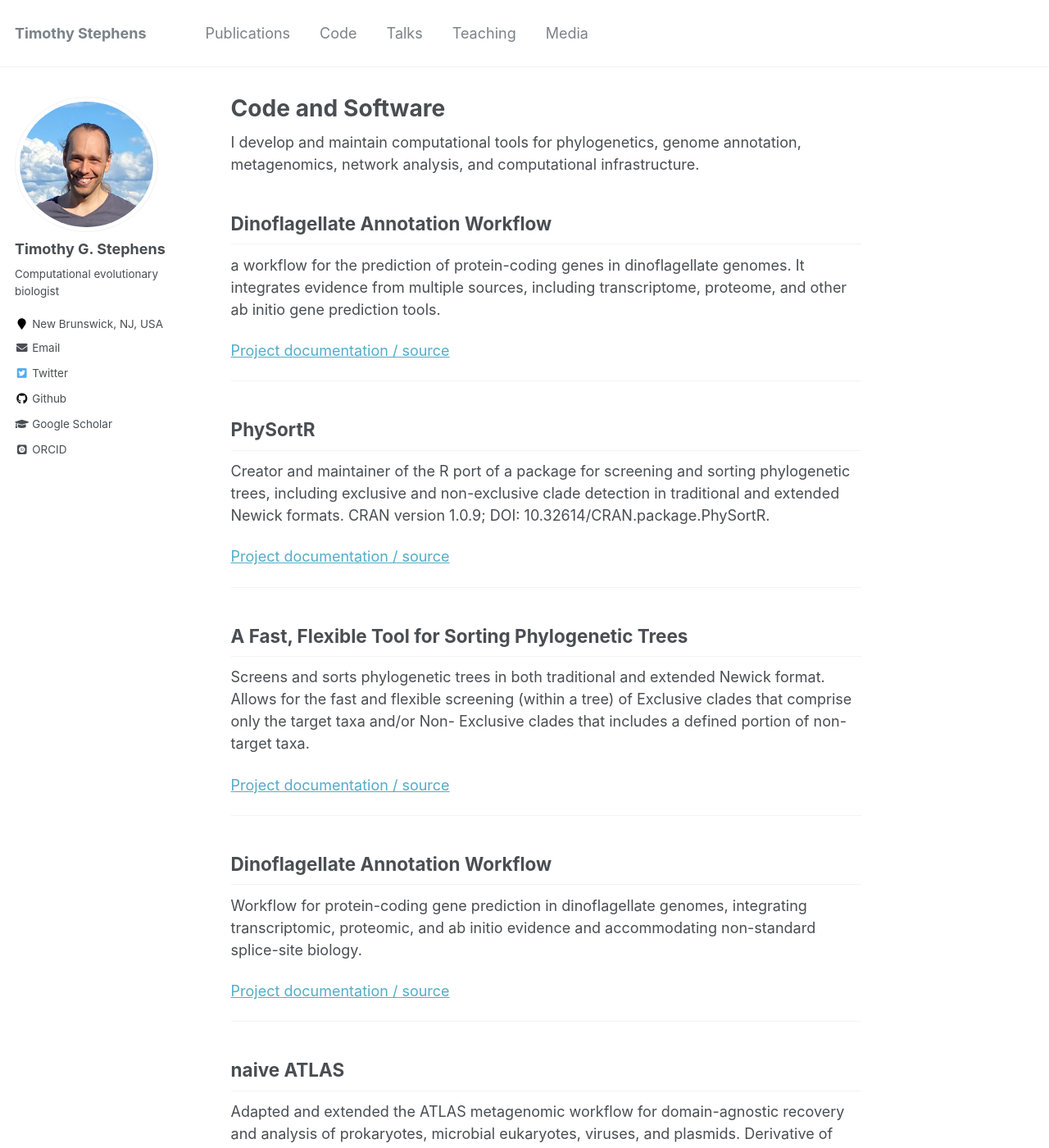
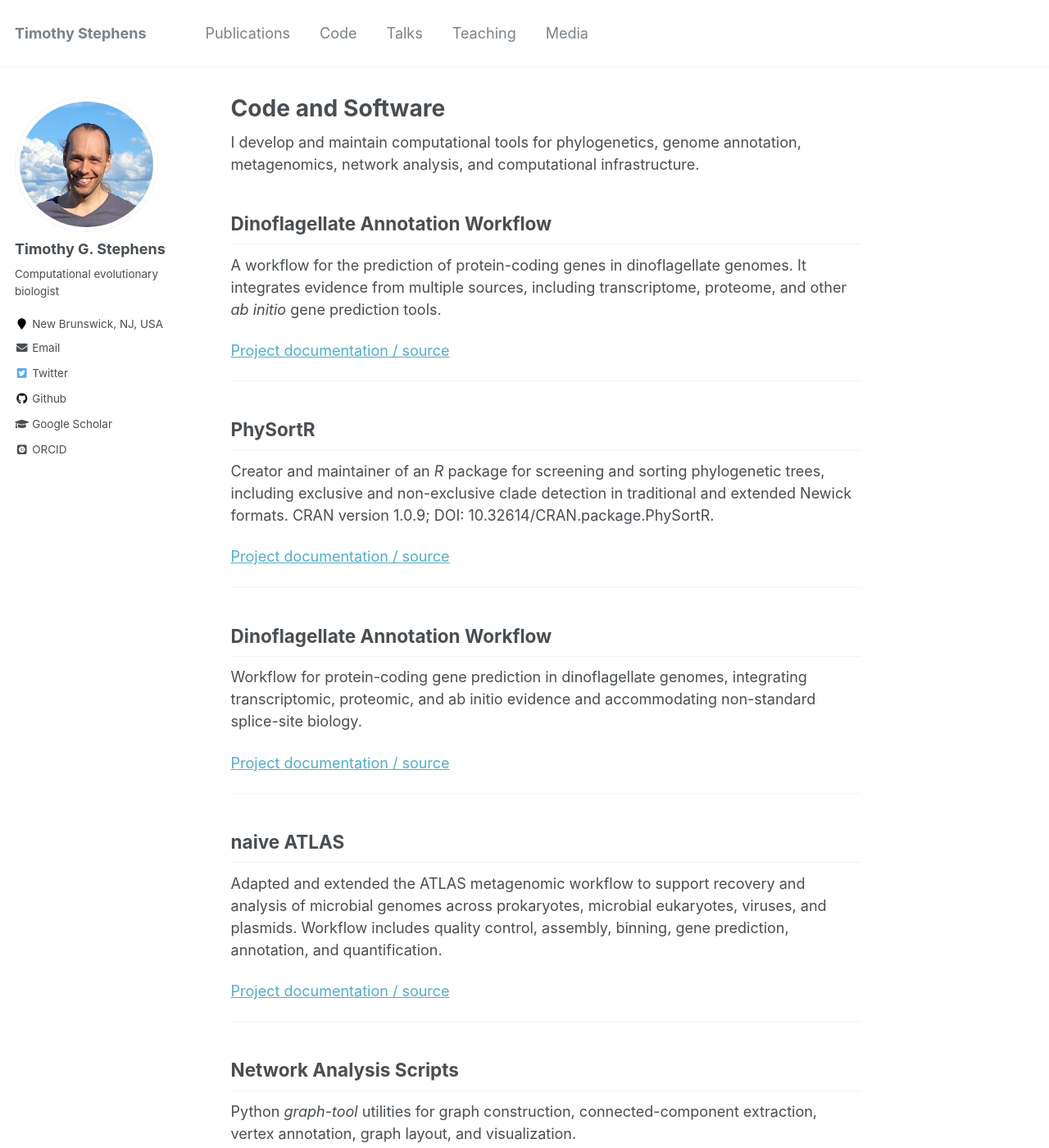
Before and after one commit to TimothyStephens/timothystephens.github.io, a Jekyll site: the page built from _pages/code.md, in a window 1280 px wide and 1400 px high. Shown: the whole window at 82% size. Built offline with Jekyll 4.4.1, drawn with Linux system fonts in a browser that asks for light colours; some web fonts are replaced; a script that is not in the unit is left out; some of the changed text lies outside the part shown.

Commit message:
Update Thu Nov  5 03:49:34 PM EST 2026

```diff
--- a/_pages/code.md
+++ b/_pages/code.md
@@ -11,7 +11,7 @@ I develop and maintain computational tools for phylogenetics, genome annotation,
 
 ## Dinoflagellate Annotation Workflow
 
-a workflow for the prediction of protein-coding genes in dinoflagellate genomes. It integrates evidence from multiple sources, including transcriptome, proteome, and other ab initio gene prediction tools.
+A workflow for the prediction of protein-coding genes in dinoflagellate genomes. It integrates evidence from multiple sources, including transcriptome, proteome, and other *ab initio* gene prediction tools.
 
 [Project documentation / source](https://TimothyStephens.github.io/Dinoflagellate_Annotation_Workflow)
 
@@ -22,17 +22,9 @@ a workflow for the prediction of protein-coding genes in dinoflagellate genomes.
 
 ## PhySortR
 
-Creator and maintainer of the R port of a package for screening and sorting phylogenetic trees, including exclusive and non-exclusive clade detection in traditional and extended Newick formats. CRAN version 1.0.9; DOI: 10.32614/CRAN.package.PhySortR.
+Creator and maintainer of an *R* package for screening and sorting phylogenetic trees, including exclusive and non-exclusive clade detection in traditional and extended Newick formats. CRAN version 1.0.9; DOI: 10.32614/CRAN.package.PhySortR.
 
 [Project documentation / source](https://CRAN.R-project.org/package=PhySortR)
-
-<hr>
-
-## A Fast, Flexible Tool for Sorting Phylogenetic Trees
-
-Screens and sorts phylogenetic trees in both traditional and extended Newick format. Allows for the fast and flexible screening (within a tree) of Exclusive clades that comprise only the target taxa and/or Non- Exclusive clades that includes a defined portion of non-target taxa.
-
-[Project documentation / source](https://cran.r-project.org/web/packages/PhySortR/index.html)
 
 <hr>
 
@@ -49,7 +41,7 @@ Workflow for protein-coding gene prediction in dinoflagellate genomes, integrati
 
 ## naive ATLAS
 
-Adapted and extended the ATLAS metagenomic workflow for domain-agnostic recovery and analysis of prokaryotes, microbial eukaryotes, viruses, and plasmids. Derivative of upstream ATLAS; specify individual modifications and contribution accurately.
+Adapted and extended the ATLAS metagenomic workflow to support recovery and analysis of microbial genomes across prokaryotes, microbial eukaryotes, viruses, and plasmids. Workflow includes quality control, assembly, binning, gene prediction, annotation, and quantification.
 
 [Project documentation / source](https://github.com/TimothyStephens/naive_atlas)
 
@@ -60,7 +52,7 @@ Adapted and extended the ATLAS metagenomic workflow for domain-agnostic recovery
 
 ## Network Analysis Scripts
 
-Python graph-tool utilities for graph construction, connected-component extraction, vertex annotation, graph layout, and visualization.
+Python *graph-tool* utilities for graph construction, connected-component extraction, vertex annotation, graph layout, and visualization.
 
 [Project documentation / source](https://github.com/TimothyStephens/Network_Analysis_Scripts)
 
@@ -82,7 +74,7 @@ Multi-agent graph-based software-development system that coordinates code genera
 
 ## AgentBox
 
-Rootless Podman-based, project-scoped sandbox for running coding agents with explicit filesystem and network permissions. Software-infrastructure project; distinguish from biological analysis tools.
+Rootless Podman-based, project-scoped sandbox for running coding agents with explicit filesystem and network permissions.
 
 [Project documentation / source](https://github.com/TimothyStephens/AgentBox)
 
```
Also changed, not shown: cv_entries.csv (+5 -6 lines), 3 other files.
